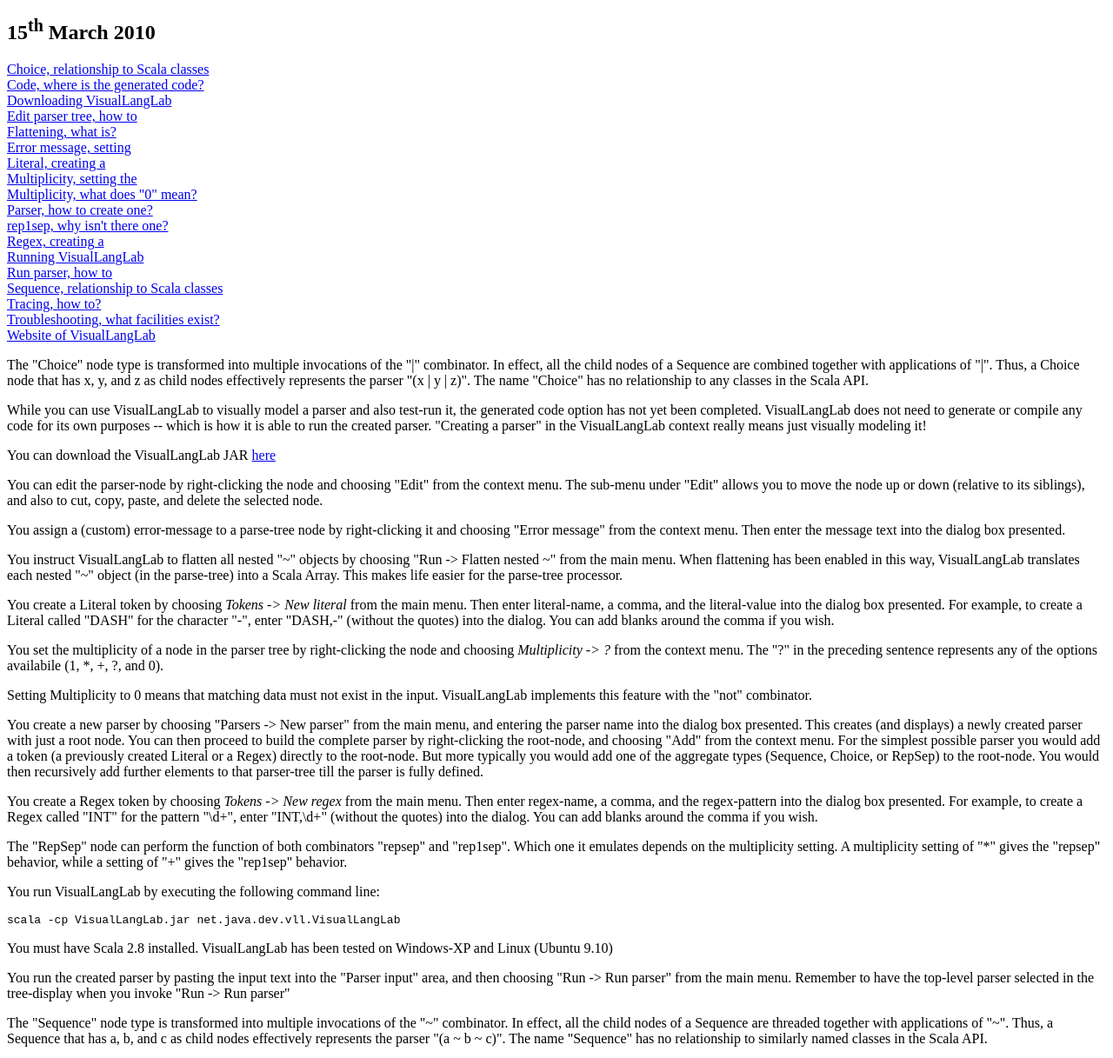
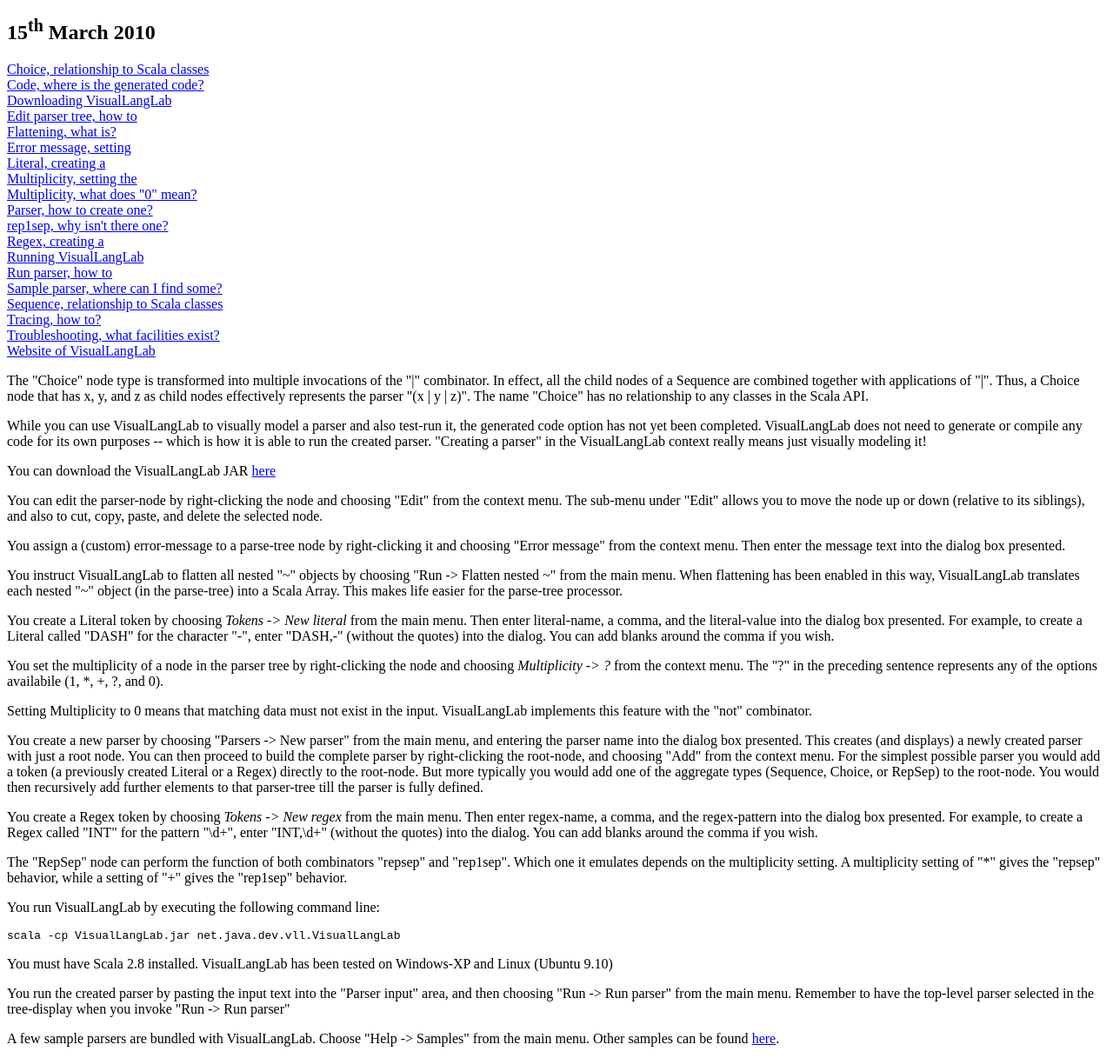
Before and after one commit to mdaniel/VisualLangLab, a plain HTML site: page www/docs-tuts/faq/index.html in a window 1280 px wide. Shown: the part 48-1265 px from the top of the page at 87% size. Drawn offline with Linux system fonts and the light colour scheme.

Commit message:
git-svn-id: https://svn.java.net/svn/vll~svn/trunk@82 c0272bae-d8de-c28f-bcdf-8b42aff4940e

```diff
--- a/www/docs-tuts/faq/index.html
+++ b/www/docs-tuts/faq/index.html
@@ -21,6 +21,7 @@
 <a href="#regex-creating">Regex, creating a</a><br/>
 <a href="#running">Running VisualLangLab</a><br/>
 <a href="#running-parser">Run parser, how to</a><br/>
+<a href="#sample-parser">Sample parser, where can I find some?</a><br/>
 <a href="#sequence">Sequence, relationship to Scala classes</a><br/>
 <a href="#tracing">Tracing, how to?</a><br/>
 <a href="#troubleshooting">Troubleshooting, what facilities exist?</a><br/>
@@ -125,6 +126,12 @@ then choosing "Run -> Run parser" from the main menu. Remember to have the top-l
 parser selected in the tree-display when you invoke "Run -> Run parser"
 </p>
 
+<p id="sample-parser">
+A few sample parsers are bundled with VisualLangLab. Choose "Help -> Samples" from the
+main menu. Other samples can be found
+<a href="https://vll.dev.java.net/grammars/index.html">here</a>.
+</p>
+
 <p id="sequence">
 The "Sequence" node type is transformed into multiple invocations of the "~" combinator.
 In effect, all the child nodes of a Sequence are threaded together with applications
```
